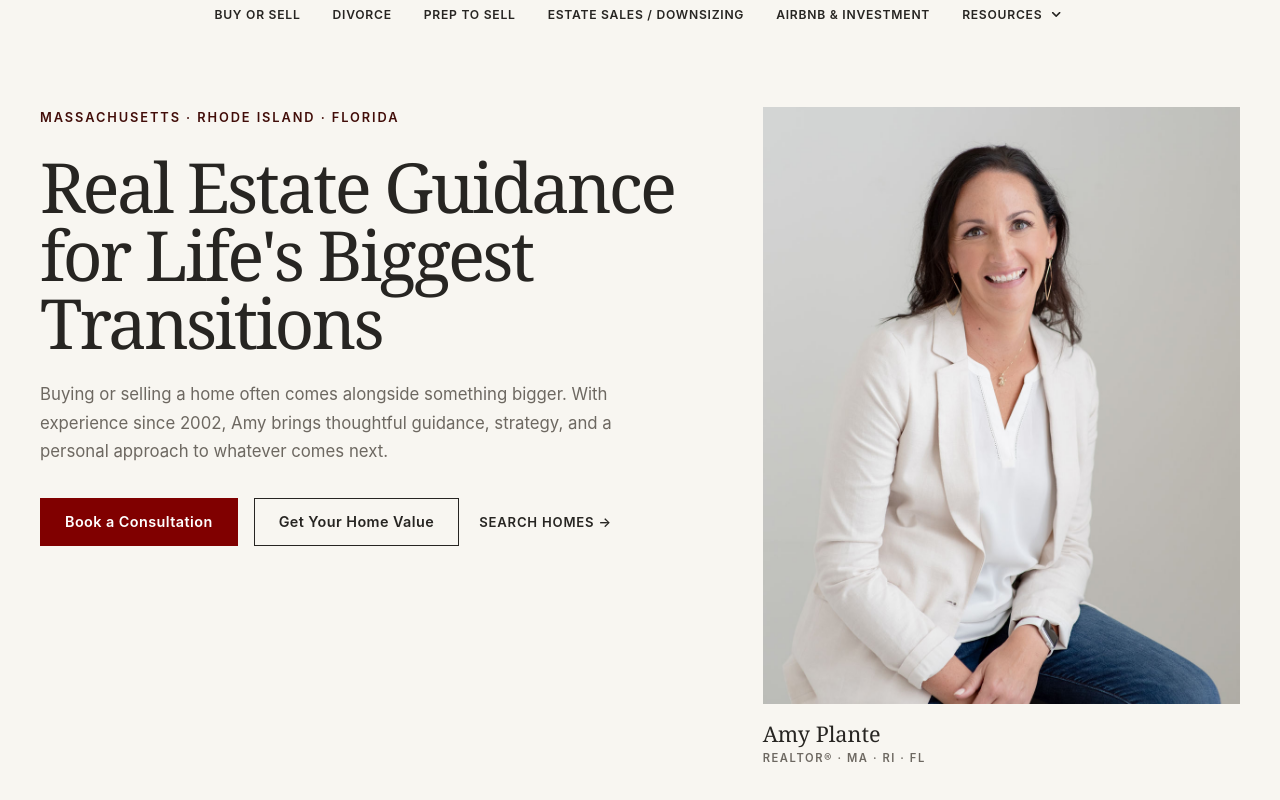
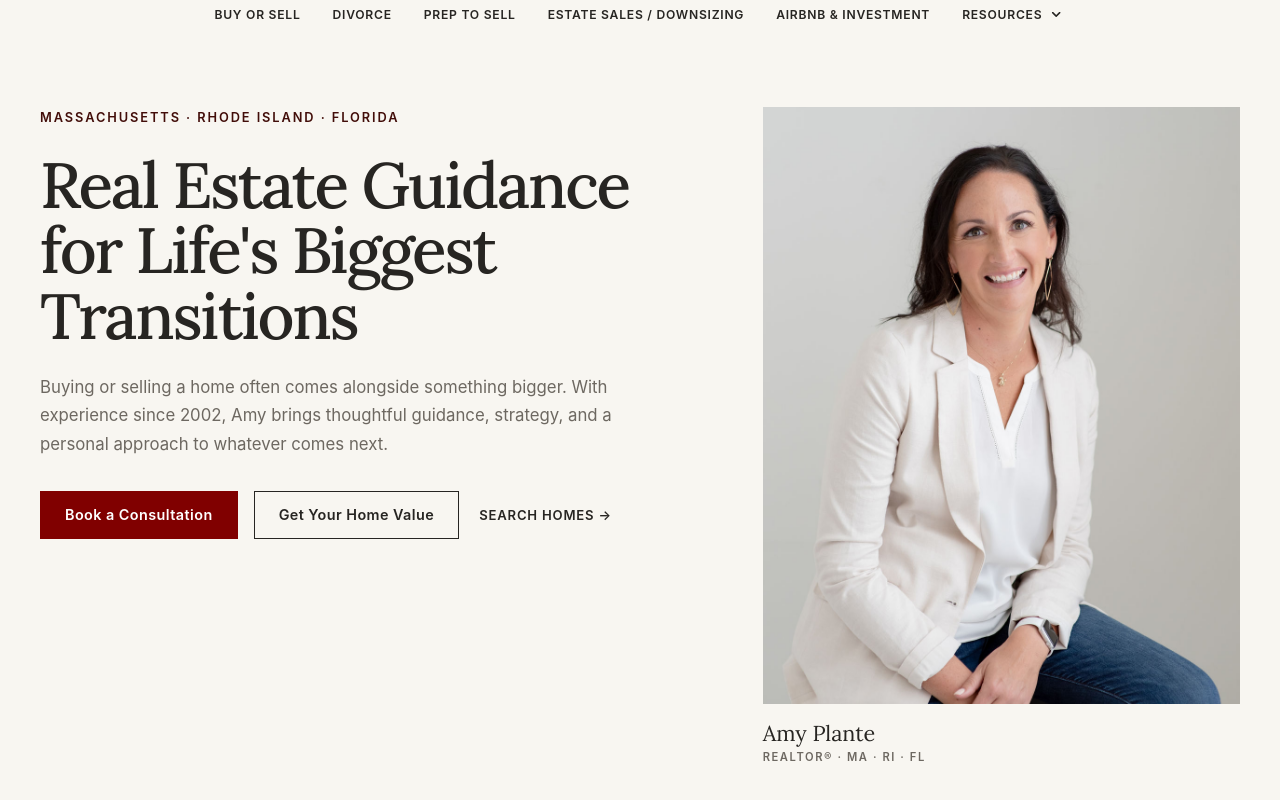
Before and after one commit to splante1060-star/amyp-realtor-website, a React (Vite) app: page / in a window 1280 px wide. Shown: the part 228-1028 px from the top of the page. Built offline with nearby package versions, Linux system fonts and the light colour scheme.

Commit message:
fix: font upgrade to Lora

```diff
--- a/src/index.css
+++ b/src/index.css
@@ -1,3 +1,5 @@
+@import url("https://fonts.googleapis.com/css2?family=Lora:wght@400;500;600;700&display=swap");
+
 /* =========================================================
    1. GENERAL DESIGN
    ========================================================= */
@@ -13,7 +15,7 @@
   --font-body:
     Inter, system-ui, -apple-system, BlinkMacSystemFont, "Segoe UI", sans-serif;
 
-  --font-heading: Georgia, "Times New Roman", serif;
+  --font-heading: "Lora", Georgia, "Times New Roman", serif;
 
   --container-width: 1200px;
 
@@ -336,8 +338,11 @@ section {
 .hero-content h1 {
   margin-bottom: var(--space-lg);
 
-  font-size: clamp(3.6rem, 5.4vw, 5.9rem);
-  line-height: 0.98;
+  font-family: var(--font-heading);
+  font-weight: 500;
+  font-size: clamp(3.5rem, 5vw, 5.6rem);
+  line-height: 1.02;
+  letter-spacing: -0.035em;
 }
 
 .hero-copy {
```
